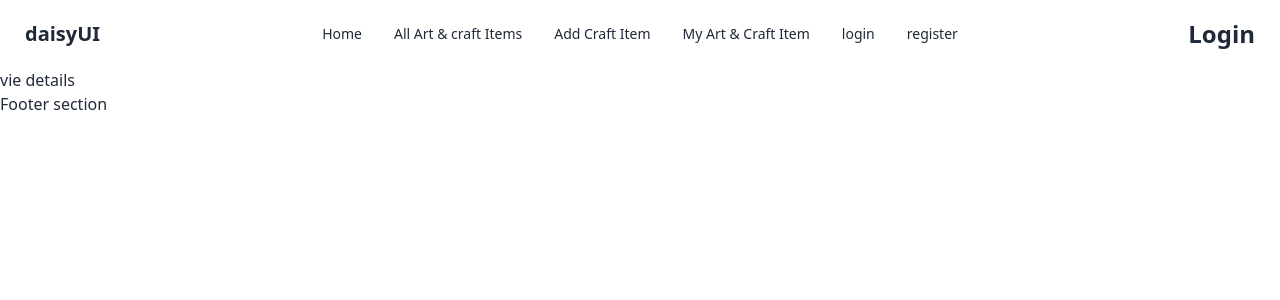
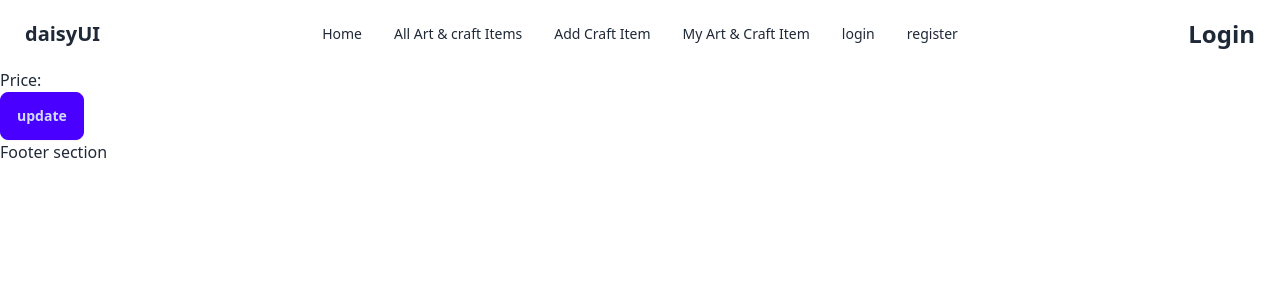
Before and after one commit to Bilshansakib/Clay-Craft-workshop, a React (Vite) app: page /crafts/1 in a window 1280 px wide. Shown: the top 300 px of the page. Built offline with nearby package versions, Linux system fonts and the light colour scheme; no server answers.

Commit message:
craft update method implemented

```diff
--- a/src/components/MyCraftCard/MyCraftCard.jsx
+++ b/src/components/MyCraftCard/MyCraftCard.jsx
@@ -2,6 +2,7 @@ import { Link } from "react-router-dom";
 
 const MyCraftCard = ({ craft }) => {
   const {
+    _id,
     photo,
     itemName,
     subCategoryName,
@@ -29,8 +30,8 @@ const MyCraftCard = ({ craft }) => {
           </h2>
           <p>If a dog chews shoes whose shoes does he choose?</p>
           <div className="card-actions justify-end">
-            <Link>
-              <button className="btn">Delete</button>
+            <Link to={`/crafts/${_id}`}>
+              <button className="btn">update</button>
             </Link>
             <button className="btn">Delete</button>
           </div>
--- a/src/components/ViewCraftDetails.jsx/ViewCraftDetails.jsx
+++ b/src/components/ViewCraftDetails.jsx/ViewCraftDetails.jsx
@@ -1,5 +1,49 @@
+import { useEffect, useState } from "react";
+import { useParams } from "react-router-dom";
+
 const ViewCraftDetails = () => {
-  return <div>vie details</div>;
+  const { id } = useParams();
+  const [craft, setCraft] = useState({});
+
+  useEffect(() => {
+    fetch(`http://localhost:5000/singleCraft/${id}`)
+      .then((res) => res.json())
+      .then((data) => {
+        setCraft(data);
+        console.log(data);
+      });
+  }, [id]);
+
+  const handleUpdate = (e) => {
+    e.preventDefault();
+    const price = e.target.price.value;
+    const info = { price };
+    fetch(`http://localhost:5000/updateCraft/${id}`, {
+      method: "PUT",
+      headers: {
+        "content-type": "application/json",
+      },
+      body: JSON.stringify(info),
+    })
+      .then((res) => res.json())
+      .then((data) => {
+        console.log(data);
+      });
+  };
+
+  return (
+    <form onSubmit={handleUpdate}>
+      <div>
+        <label>Price:</label>
+        <input type="text" name="price" />
+      </div>
+      <input
+        type="submit"
+        value="update"
+        className="col-span-2 btn btn-primary"
+      />
+    </form>
+  );
 };
 
 export default ViewCraftDetails;
```
Also changed, not shown: src/pages/AddCraftItem.jsx (+0 -19 lines).
